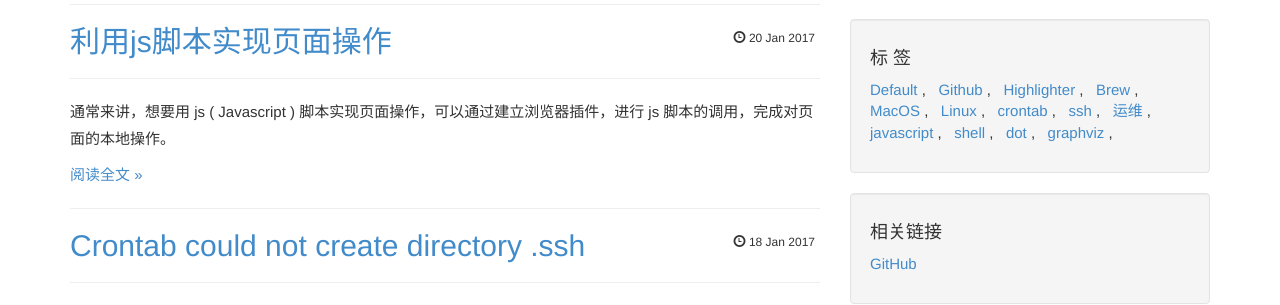
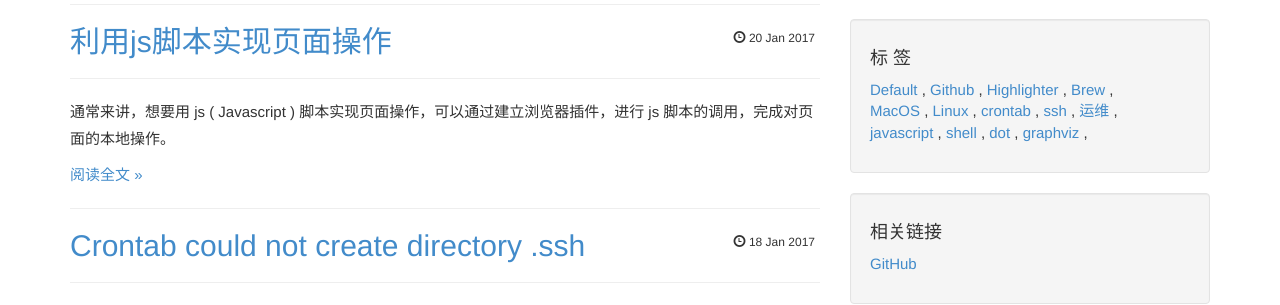
Before and after one commit to lvstoneleaf/elta.github.io, a Jekyll site: the page built from index.html, in a window 1280 px wide. Shown: the part 359-664 px from the top of the page. Built offline with Jekyll 4.4.1, drawn with Linux system fonts in a browser that asks for light colours; the list of posts is cut into pages by our own code; comment, search, counter and statistics services are not loaded.

Commit message:
2017-01-22 10:18:50+00:00
 M _includes/tags.html

```diff
--- a/_includes/tags.html
+++ b/_includes/tags.html
@@ -4,7 +4,7 @@
 {% for tag in site.tags %}
 		   <a href="/tags.html#{{ tag[0]}} ">
            {{ tag[0]}}
-         </a>, &nbsp;
+         </a>,
 {% endfor %}
 
 
```
